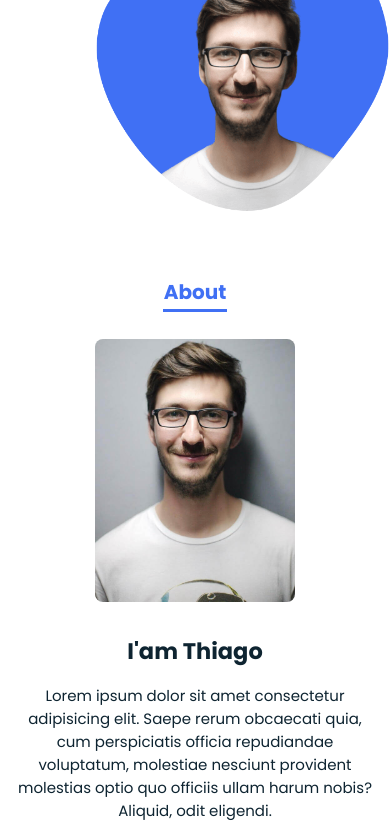
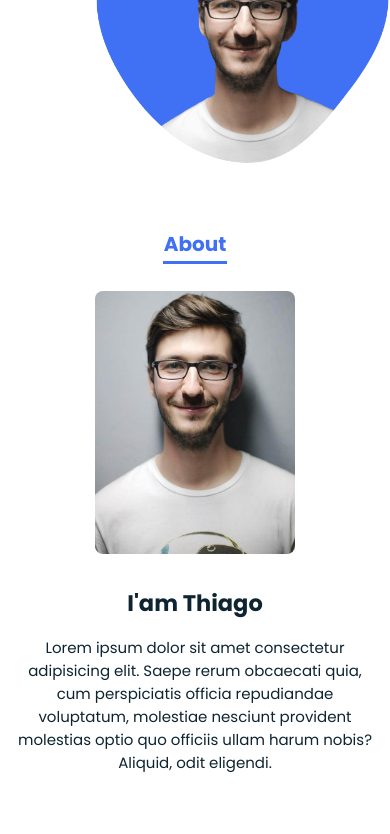
Before and after one commit to othiagomoreira/portfolio-resposive, a plain HTML site: page index.html in a window 390 px wide. Shown: the part 631-1465 px from the top of the page. After the commit the page ends 1437 px from the top, so only its background shows below. Drawn offline with nearby package versions, Linux system fonts and the light colour scheme.

Commit message:
mudança no responsivo

```diff
--- a/assets/css/styles.css
+++ b/assets/css/styles.css
@@ -57,7 +57,6 @@ html{
 }
 
 body{
-  margin-top: var(--header-height);
   font-family: var(--body-font);
   font-size: var(--normal-font-size);
   color: var(--second-color);
```
